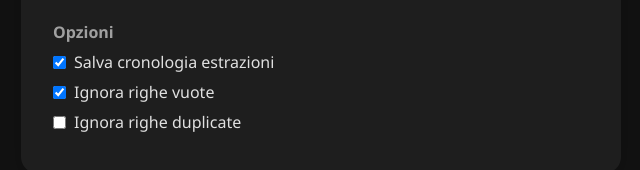
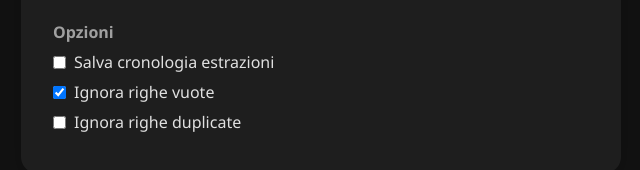
Before and after one commit to wily-wolf/random-linke-picker, a plain HTML site: page index.html in a window 1280 px wide. Shown: the part 576-746 px from the top of the page, 319-959 px from the left. Drawn offline with Linux system fonts and the light colour scheme.

Commit message:
Update index.html

```diff
--- a/index.html
+++ b/index.html
@@ -263,7 +263,7 @@
     <div class="settings">
       <h3 class="settings-title">Opzioni</h3>
       <div class="checkbox-group">
-        <input type="checkbox" id="saveHistory" checked>
+        <input type="checkbox" id="saveHistory">
         <label for="saveHistory">Salva cronologia estrazioni</label>
       </div>
       <div class="checkbox-group">
```
